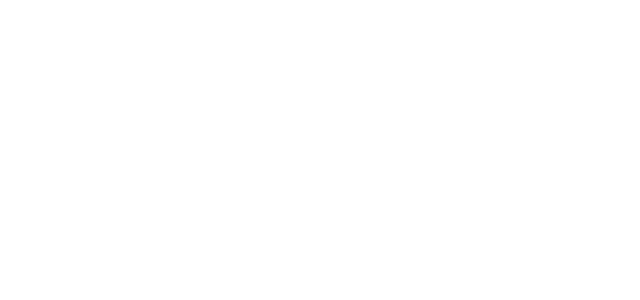
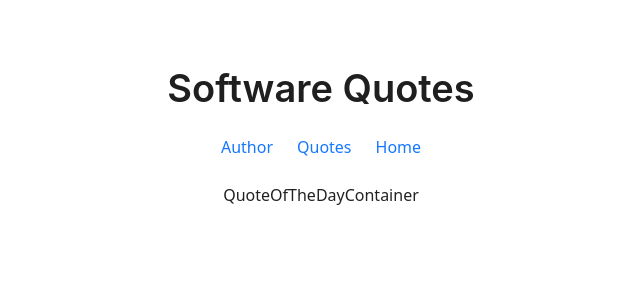
Before and after one commit to Joshuajrodrigues/creativecapsuleint, a React (Vite) app in the folder creativecapsulereact/: page /quote-of-the-day in a window 1280 px wide. Before the commit this address had no page. Shown: the top 300 px of the page, without its empty margins (319-959 px from the left). Built offline with nearby package versions, Linux system fonts and the light colour scheme.

Commit message:
feat: Task 5 quote of the day Route
+ click on nav to go to quote of the day page

```diff
--- a/creativecapsulereact/src/components/Navbar.jsx
+++ b/creativecapsulereact/src/components/Navbar.jsx
@@ -12,7 +12,7 @@
     label: "Quotes",
   },
   {
-    key: "home",
+    key: "quote-of-the-day",
     label: "Home",
   },
 ];
--- /dev/null
+++ b/creativecapsulereact/src/components/QuoteOfTheDayContainer.jsx
@@ -0,0 +1,9 @@
+import React from 'react'
+
+const QuoteOfTheDayContainer = () => {
+  return (
+    <div>QuoteOfTheDayContainer</div>
+  )
+}
+
+export default QuoteOfTheDayContainer
--- a/creativecapsulereact/src/main.jsx
+++ b/creativecapsulereact/src/main.jsx
@@ -7,6 +7,7 @@
 import QuotesContainer from "./components/QuotesContainer.jsx";
 import "./index.css";
 import ReactQueryProvider from "./components/ReactQueryProvider.jsx";
+import QuoteOfTheDayContainer from './components/QuoteOfTheDayContainer.jsx';
 createRoot(document.getElementById("root")).render(
   <StrictMode>
     <ReactQueryProvider>
@@ -15,6 +16,7 @@
           <Route path="/" element={<App />}>
             <Route path="authors" index element={<AuthorsContainer />} />
             <Route path="quotes/:author?" element={<QuotesContainer />} />
+            <Route path="quote-of-the-day" element={<QuoteOfTheDayContainer />} />
           </Route>
         </Routes>
       </BrowserRouter>
```
